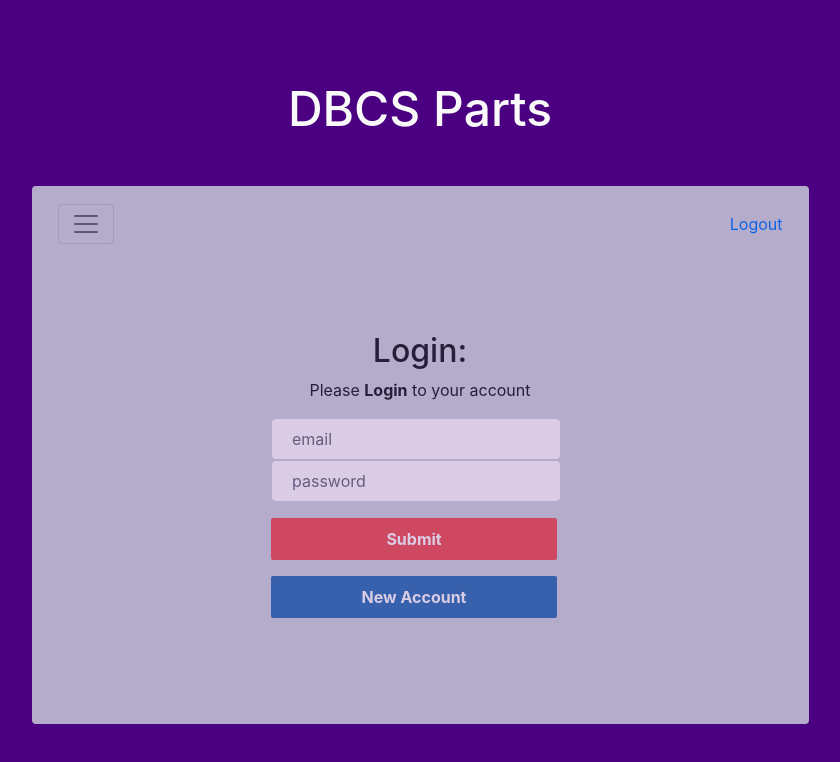
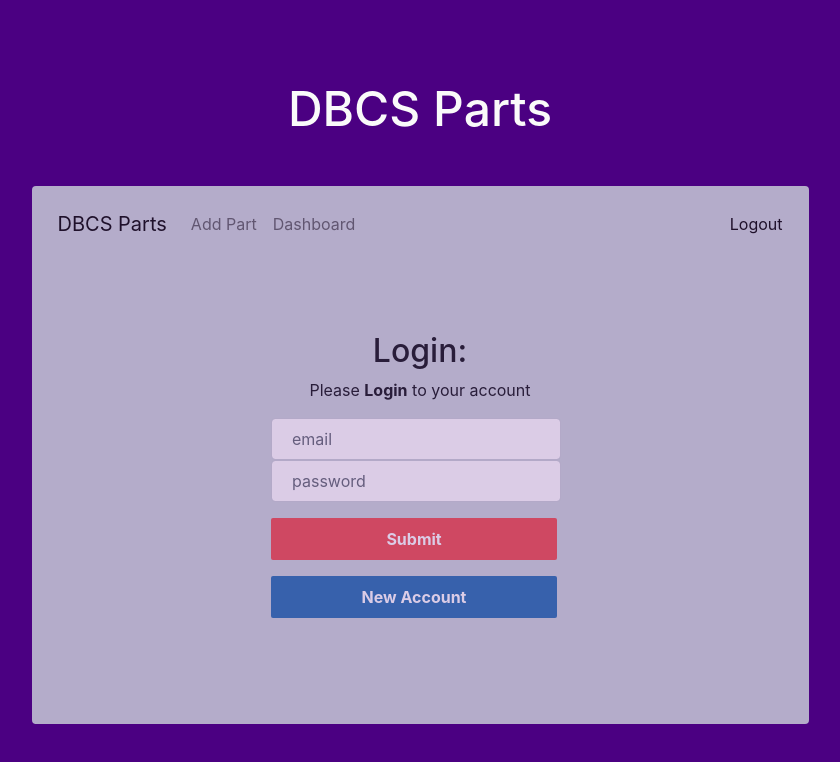
Before and after one commit to druggweb/mern-frontend, a React (Create React App) app: page /login in a window 1280 px wide. Shown: the top 762 px of the page, without its empty margins (220-1060 px from the left). Built offline with nearby package versions, Linux system fonts and the light colour scheme; sample sign-in values are in the browser's storage.

Commit message:
Finished navbar changes

```diff
--- a/src/components/TopNav.js
+++ b/src/components/TopNav.js
@@ -1,13 +1,13 @@
 import React, { useState, useContext } from 'react'
-import { Collapse, Navbar, NavbarToggler, Nav, NavItem } from 'reactstrap'
+import { Collapse, Navbar, NavbarToggler, Nav, NavItem, NavbarBrand, NavbarText, NavLink } from 'reactstrap'
 import { Link } from 'react-router-dom'
 import { UserContext } from '../user-context'
 
 const TopNav = () => {
-  const {isLoggedIn, setIsloggedIn} = useContext(UserContext)
+  const { isLoggedIn, setIsloggedIn } = useContext(UserContext)
 
-  const [collapsed, setCollapsed] = useState(true)
-  const toggleNavbar = () => setCollapsed(!collapsed)
+  const [isOpen, setIsOpen] = useState(false)
+  const toggle = () => setIsOpen(!isOpen)
 
   const logoutHandler = () => {
     localStorage.removeItem('user')
@@ -17,22 +17,25 @@
 
   return isLoggedIn ?
     <div>
-      <Navbar color="faded" light>
-        <NavbarToggler onClick={toggleNavbar} />
-        <Link to="/login" onClick={logoutHandler}>Logout</Link>
-        <Collapse isOpen={!collapsed} navbar>
-          <Nav navbar>
+      <Navbar color="faded" light expand="md">
+        <NavbarBrand href="/">DBCS Parts</NavbarBrand>
+        <NavbarToggler onClick={toggle} />
+        <Collapse isOpen={isOpen} navbar>
+          <Nav className="mr-auto" navbar>
             <NavItem>
-              <Link to="/events">Add Part</Link>
+              <NavLink href="/events">Add Part</NavLink>
             </NavItem>
             <NavItem>
-              <Link to="/">Dashboard</Link>
+              <NavLink href="/">Dashboard</NavLink>
             </NavItem>
           </Nav>
+          <NavbarText>
+            <Link to="/login" onClick={logoutHandler}>Logout</Link>
+          </NavbarText>
         </Collapse>
       </Navbar>
     </div>
-  : ""
+    : ""
 }
 
 export default TopNav
--- a/src/pages/Dashboard/dashboard.css
+++ b/src/pages/Dashboard/dashboard.css
@@ -30,7 +30,7 @@
 div.filter-panel {
   display: flex;
   justify-content: space-between;
-  margin-bottom: 50px;
+  padding-left: 15px;
 }
 
 ul.events-list header div {
--- a/src/pages/Dashboard/index.js
+++ b/src/pages/Dashboard/index.js
@@ -68,7 +68,7 @@
     <>
       <div className="filter-panel">
         <Dropdown isOpen={dropdownOpen} toggle={toggle}>
-          <DropdownToggle color="primary" caret>
+          <DropdownToggle outline color="secondary" caret>
             Filter
           </DropdownToggle>
           <DropdownMenu>
@@ -86,7 +86,7 @@
         {events.map(event => (
           <li key={event._id}>
             <header style={{ backgroundImage: `url(${event.thumbnail_url})` }}>
-              {event.user === user_id ? <div><Button color="danger" size="sm" onClick={() => deleteEventHandler(event._id)}>
+              {event.user === user_id ? <div><Button color="secondary" size="sm" onClick={() => deleteEventHandler(event._id)}>
               Delete</Button></div> : ""}
             </header>
             <strong>{event.noun}</strong>
```
Also changed, not shown: src/components/TopNav1.js (added, +38 -0 lines).
